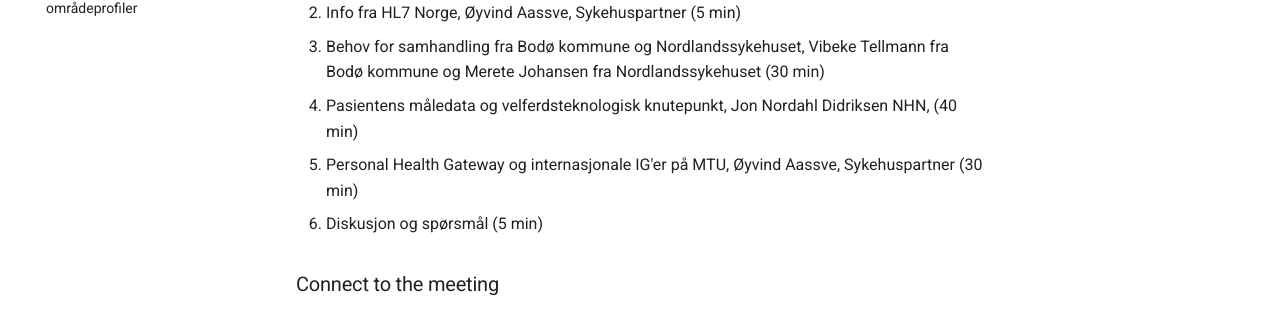
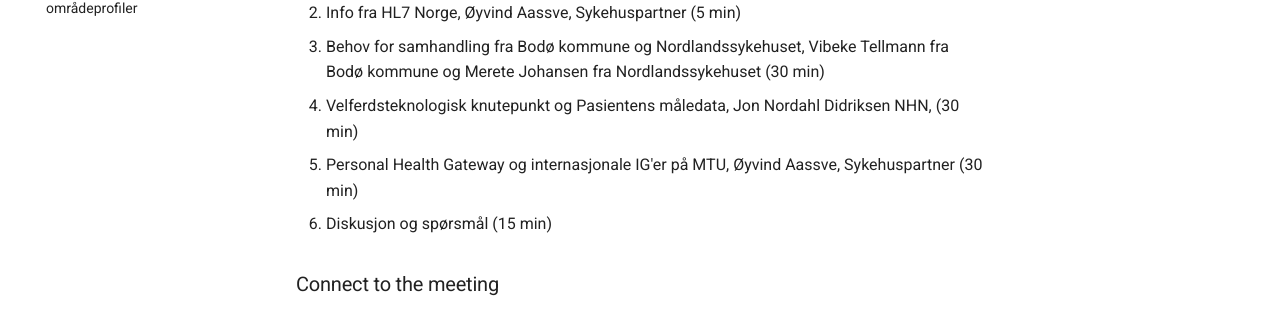
Before and after one commit to HL7Norway/best-practice, an MkDocs documentation site: the page built from docs/FHIR-faglig-forum/_agenda/2024-02-07-agenda.md, in a window 1280 px wide and 1234 px high. Shown: the part 507-825 px from the top of the window. Built offline with MkDocs 1.6.1 and Material for MkDocs 9.7.7, drawn with Linux system fonts in a browser that asks for light colours; comment, search, counter and statistics services are not loaded.

Commit message:
siste justering agenda 22

```diff
--- a/docs/FHIR-faglig-forum/_agenda/2024-02-07-agenda.md
+++ b/docs/FHIR-faglig-forum/_agenda/2024-02-07-agenda.md
@@ -18,9 +18,9 @@ FHIR fagforum (FFF) er et åpent forum om bruk og implementering av HL7 FHIR i N
 1. Introduksjon, jus og ulike FHIR profiler/prosjekter på området, Thomas T Rosenlund, Helsedirektoratet (10 min)
 2. Info fra HL7 Norge, Øyvind Aassve, Sykehuspartner (5 min)
 3. Behov for samhandling fra Bodø kommune og Nordlandssykehuset, Vibeke Tellmann fra Bodø kommune og Merete Johansen fra Nordlandssykehuset (30 min)
-4. Pasientens måledata og velferdsteknologisk knutepunkt, Jon Nordahl Didriksen NHN, (40 min)
+4. Velferdsteknologisk knutepunkt og Pasientens måledata, Jon Nordahl Didriksen NHN, (30 min)
 5. Personal Health Gateway og internasjonale IG'er på MTU, Øyvind Aassve, Sykehuspartner (30 min)
-6. Diskusjon og spørsmål (5 min)
+6. Diskusjon og spørsmål (15 min)
 
 ### Connect to the meeting
 
```
